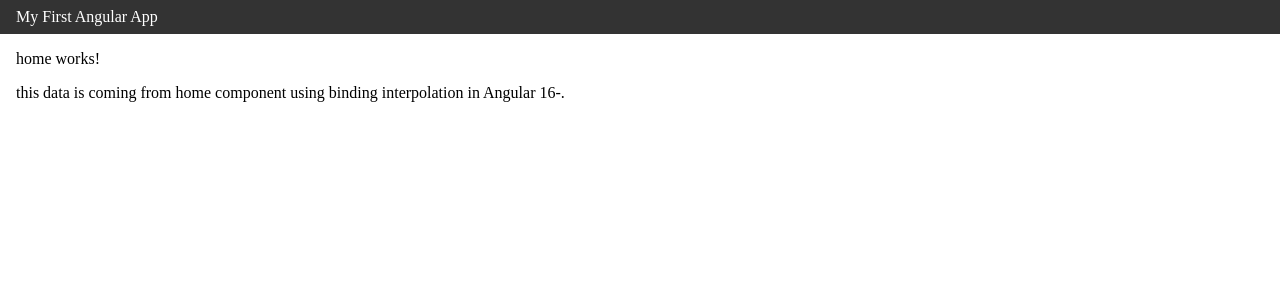
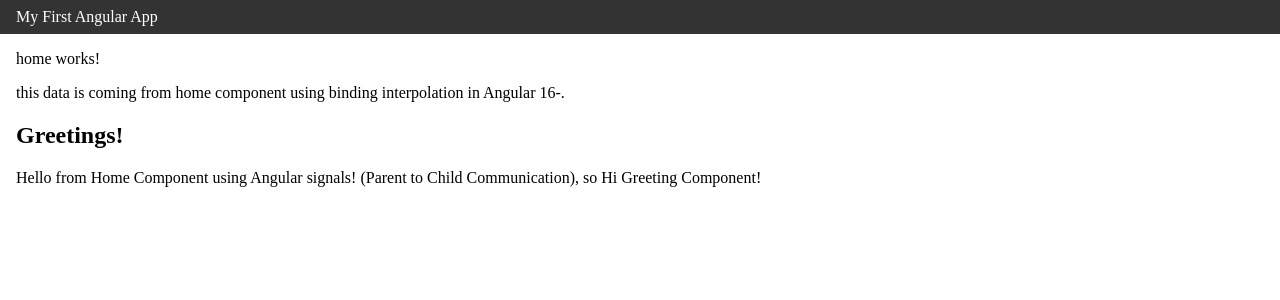
Before and after one commit to Kevindmm/myAngularPlayground, an Angular app: page / in a window 1280 px wide. Shown: the top 300 px of the page. Built offline with nearby package versions, Linux system fonts and the light colour scheme.

Commit message:
Greeting component added and Implement basic Parent-Child comms via Signals

```diff
--- a/src/app/app.component.ts
+++ b/src/app/app.component.ts
@@ -6,7 +6,7 @@
 @Component({
   selector: 'app-root',
   standalone: true,
-  imports: [RouterOutlet, HomeComponent, HeaderComponent],
+  imports: [HomeComponent, HeaderComponent],
   template: `
     <app-header />
     <main>
--- /dev/null
+++ b/src/app/components/greeting/greeting.component.html
@@ -0,0 +1,2 @@
+<h2>Greetings!</h2>
+<p>{{ message() }}</p>
--- /dev/null
+++ b/src/app/components/greeting/greeting.component.ts
@@ -0,0 +1,12 @@
+import { Component, input } from '@angular/core';
+
+@Component({
+  selector: 'app-greeting',
+  standalone: true,
+  imports: [],
+  templateUrl: './greeting.component.html',
+  styleUrl: './greeting.component.scss'
+})
+export class GreetingComponent {
+  message = input('Hello hello!');
+}
--- a/src/app/home/home.component.html
+++ b/src/app/home/home.component.html
@@ -1,2 +1,3 @@
 <p>home works!</p>
 <p>{{ home }}</p>
+<app-greeting [message]="homeMessage()"/>
--- a/src/app/home/home.component.ts
+++ b/src/app/home/home.component.ts
@@ -1,12 +1,14 @@
-import { Component } from '@angular/core';
+import { Component, signal } from '@angular/core';
+import { GreetingComponent } from '../components/greeting/greeting.component';
 
 @Component({
   selector: 'app-home',
   standalone: true,
-  imports: [],
+  imports: [GreetingComponent],
   templateUrl: './home.component.html',
   styleUrl: './home.component.scss'
 })
 export class HomeComponent {
   home = 'this data is coming from home component using binding interpolation in Angular 16-.';
+  homeMessage = signal('Hello from Home Component using Angular signals! (Parent to Child Communication), so Hi Greeting Component!');
 }
```
Also changed, not shown: src/app/components/greeting/greeting.component.scss (added), 1 other file (tests, documents, lock files or other folders).
